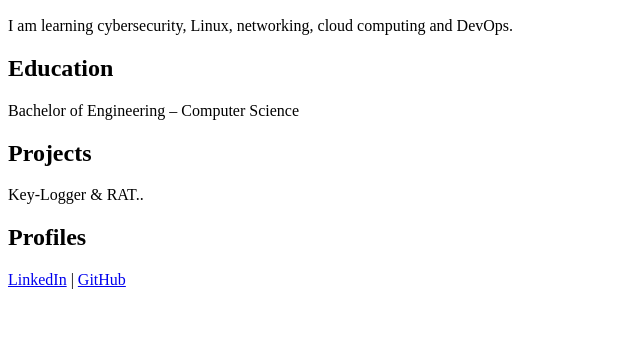
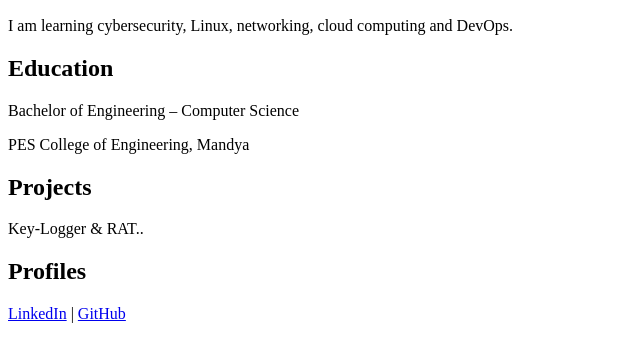
Before and after one commit to YashaswiniAS30/yashaswiniAS.github.io, a plain HTML site: page index.html in a window 1280 px wide. Shown: the part 110-472 px from the top of the page, without its empty margins (0-640 px from the left). Drawn offline with Linux system fonts and the light colour scheme.

Commit message:
Add educational institution to index.html

```diff
--- a/index.html
+++ b/index.html
@@ -18,6 +18,7 @@
 
   <h2>Education</h2>
   <p>Bachelor of Engineering – Computer Science</p>
+  <p>PES College of Engineering, Mandya</p>
 
   <h2>Projects</h2>
   <p>Key-Logger & RAT..</p>
```
